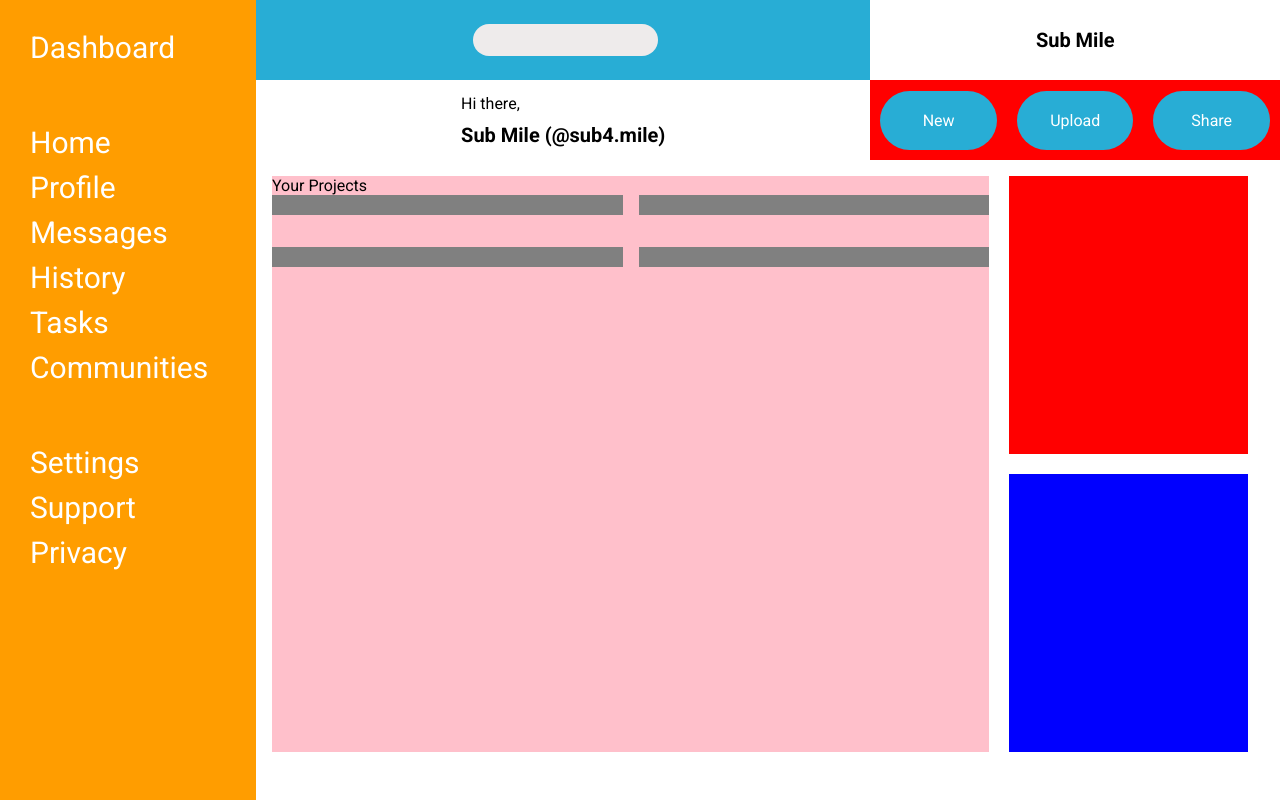
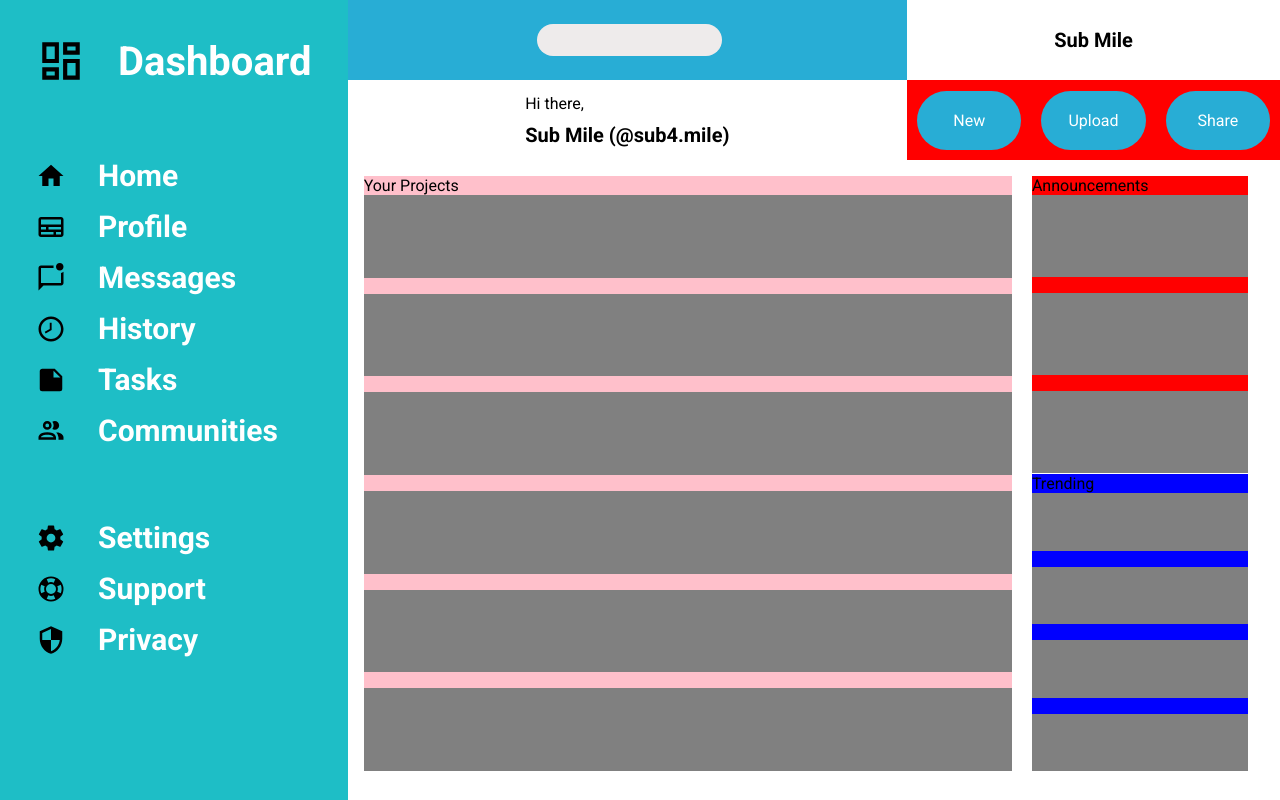
Before and after one commit to hhoot25/admin_dashboard, a plain HTML site: page index.html in a window 1280 px wide. Drawn offline with Linux system fonts and the light colour scheme.

Commit message:
add svg images to sidebar

```diff
--- a/index.html
+++ b/index.html
@@ -12,22 +12,50 @@
 <body>
     <div id="sidebar">
         <div class="branding">
-            <div class="icon item" ></div>
+            <div class="horizontal">
+                <svg width="50px" height="50px" xmlns="http://www.w3.org/2000/svg" viewBox="0 0 24 24"><title>view-dashboard-outline</title><path d="M19,5V7H15V5H19M9,5V11H5V5H9M19,13V19H15V13H19M9,17V19H5V17H9M21,3H13V9H21V3M11,3H3V13H11V3M21,11H13V21H21V11M11,15H3V21H11V15Z" /></svg>
                 <div class="dashboard item">Dashboard</div>
             </div>
+        </div>
         <div class="navigation">
-            <div class="home item" item>Home</div>
+            <div class="horizontal">
+                <svg height="30px" xmlns="http://www.w3.org/2000/svg" viewBox="0 0 24 24"><title>home</title><path d="M10,20V14H14V20H19V12H22L12,3L2,12H5V20H10Z" /></svg>
+                <div class="home item">Home</div>
+            </div>
+            <div class="horizontal">
+                <svg height="30px" xmlns="http://www.w3.org/2000/svg" viewBox="0 0 24 24"><title>id-card</title><path d="M4 4C2.89 4 2 4.89 2 6V18C2 19.11 2.89 20 4 20H20C21.11 20 22 19.11 22 18V6C22 4.89 21.11 4 20 4H4M4 6H20V10H4V6M4 12H8V14H4V12M10 12H20V14H10V12M4 16H14V18H4V16M16 16H20V18H16V16Z" /></svg>
                 <div class="profile item">Profile</div>
+            </div>
+            <div class="horizontal">
+                <svg height="30px" xmlns="http://www.w3.org/2000/svg" viewBox="0 0 24 24"><title>message-badge-outline</title><path d="M22 7V16C22 17.1 21.1 18 20 18H6L2 22V4C2 2.9 2.9 2 4 2H14.1C14 2.3 14 2.7 14 3S14 3.7 14.1 4H4V16H20V7.9C20.7 7.8 21.4 7.4 22 7M16 3C16 4.7 17.3 6 19 6S22 4.7 22 3 20.7 0 19 0 16 1.3 16 3Z" /></svg>
                 <div class="messages item">Messages</div>
+            </div>
+            <div class="horizontal">
+                <svg height="30px" xmlns="http://www.w3.org/2000/svg" viewBox="0 0 24 24"><title>clock-time-eight-outline</title><path d="M12 20C16.4 20 20 16.4 20 12S16.4 4 12 4 4 7.6 4 12 7.6 20 12 20M12 2C17.5 2 22 6.5 22 12S17.5 22 12 22C6.5 22 2 17.5 2 12C2 6.5 6.5 2 12 2M12.5 12.8L7.7 15.6L7 14.2L11 11.9V7H12.5V12.8Z" /></svg>
                 <div class="history item">History</div>
+            </div>
+            <div class="horizontal">
+                <svg height="30px" xmlns="http://www.w3.org/2000/svg" viewBox="0 0 24 24"><title>note</title><path d="M14,10V4.5L19.5,10M5,3C3.89,3 3,3.89 3,5V19A2,2 0 0,0 5,21H19A2,2 0 0,0 21,19V9L15,3H5Z" /></svg>
                 <div class="tasks item">Tasks</div>
+            </div>
+            <div class="horizontal">
+                <svg height="30px" xmlns="http://www.w3.org/2000/svg" viewBox="0 0 24 24"><title>account-multiple-outline</title><path d="M13.07 10.41A5 5 0 0 0 13.07 4.59A3.39 3.39 0 0 1 15 4A3.5 3.5 0 0 1 15 11A3.39 3.39 0 0 1 13.07 10.41M5.5 7.5A3.5 3.5 0 1 1 9 11A3.5 3.5 0 0 1 5.5 7.5M7.5 7.5A1.5 1.5 0 1 0 9 6A1.5 1.5 0 0 0 7.5 7.5M16 17V19H2V17S2 13 9 13 16 17 16 17M14 17C13.86 16.22 12.67 15 9 15S4.07 16.31 4 17M15.95 13A5.32 5.32 0 0 1 18 17V19H22V17S22 13.37 15.94 13Z" /></svg>
                 <div class="communities item">Communities</div>
             </div>
+        </div>
         <div class="setting">
+            <div class="horizontal">
+                <svg height="30px" xmlns="http://www.w3.org/2000/svg" viewBox="0 0 24 24"><title>cog</title><path d="M12,15.5A3.5,3.5 0 0,1 8.5,12A3.5,3.5 0 0,1 12,8.5A3.5,3.5 0 0,1 15.5,12A3.5,3.5 0 0,1 12,15.5M19.43,12.97C19.47,12.65 19.5,12.33 19.5,12C19.5,11.67 19.47,11.34 19.43,11L21.54,9.37C21.73,9.22 21.78,8.95 21.66,8.73L19.66,5.27C19.54,5.05 19.27,4.96 19.05,5.05L16.56,6.05C16.04,5.66 15.5,5.32 14.87,5.07L14.5,2.42C14.46,2.18 14.25,2 14,2H10C9.75,2 9.54,2.18 9.5,2.42L9.13,5.07C8.5,5.32 7.96,5.66 7.44,6.05L4.95,5.05C4.73,4.96 4.46,5.05 4.34,5.27L2.34,8.73C2.21,8.95 2.27,9.22 2.46,9.37L4.57,11C4.53,11.34 4.5,11.67 4.5,12C4.5,12.33 4.53,12.65 4.57,12.97L2.46,14.63C2.27,14.78 2.21,15.05 2.34,15.27L4.34,18.73C4.46,18.95 4.73,19.03 4.95,18.95L7.44,17.94C7.96,18.34 8.5,18.68 9.13,18.93L9.5,21.58C9.54,21.82 9.75,22 10,22H14C14.25,22 14.46,21.82 14.5,21.58L14.87,18.93C15.5,18.67 16.04,18.34 16.56,17.94L19.05,18.95C19.27,19.03 19.54,18.95 19.66,18.73L21.66,15.27C21.78,15.05 21.73,14.78 21.54,14.63L19.43,12.97Z" /></svg>
                 <div class="settings item">Settings</div>
+            </div>
+            <div class="horizontal">
+                <svg height="30px" xmlns="http://www.w3.org/2000/svg" viewBox="0 0 24 24"><title>lifebuoy</title><path d="M19.79,15.41C20.74,13.24 20.74,10.75 19.79,8.59L17.05,9.83C17.65,11.21 17.65,12.78 17.06,14.17L19.79,15.41M15.42,4.21C13.25,3.26 10.76,3.26 8.59,4.21L9.83,6.94C11.22,6.35 12.79,6.35 14.18,6.95L15.42,4.21M4.21,8.58C3.26,10.76 3.26,13.24 4.21,15.42L6.95,14.17C6.35,12.79 6.35,11.21 6.95,9.82L4.21,8.58M8.59,19.79C10.76,20.74 13.25,20.74 15.42,19.78L14.18,17.05C12.8,17.65 11.22,17.65 9.84,17.06L8.59,19.79M12,2A10,10 0 0,1 22,12A10,10 0 0,1 12,22A10,10 0 0,1 2,12A10,10 0 0,1 12,2M12,8A4,4 0 0,0 8,12A4,4 0 0,0 12,16A4,4 0 0,0 16,12A4,4 0 0,0 12,8Z" /></svg>
                 <div class="support item">Support</div>
+            </div>
+            <div class="horizontal">
+                <svg height="30px" xmlns="http://www.w3.org/2000/svg" viewBox="0 0 24 24"><title>security</title><path d="M12,12H19C18.47,16.11 15.72,19.78 12,20.92V12H5V6.3L12,3.19M12,1L3,5V11C3,16.55 6.84,21.73 12,23C17.16,21.73 21,16.55 21,11V5L12,1Z" /></svg>
                 <div class="privacy item">Privacy</div>
-
+            </div>
         </div>
     </div>
     <div id="header">
@@ -61,8 +89,23 @@
                 <div class="flashcard"></div>
             </div>
         </div>
-        <div id="announcements"></div>
-        <div id="trending"></div>
+        <div id="announcements">
+            <div class="title">Announcements</div>
+            <div id="announcements-box">
+                <div class="flashcard"></div>
+                <div class="flashcard"></div>
+                <div class="flashcard"></div>
+            </div>
+        </div>
+        <div id="trending">
+            <div class="title">Trending</div>
+            <div id="trending-box">
+                <div class="flashcard"></div>
+                <div class="flashcard"></div>
+                <div class="flashcard"></div>
+                <div class="flashcard"></div>
+            </div>
+        </div>
     </div>
 </body>
 </html>
--- a/style.css
+++ b/style.css
@@ -14,28 +14,34 @@ body{
     display:grid;
     grid-template-rows: 1fr 4fr 5fr;
     grid-template-columns:1fr;
-    background-color:rgb(255, 157, 0);
+    background-color:rgb(30, 190, 198);
     grid-row:1/3;
     grid-column:1/2;
     color:white;
     font-size:30px;
+    font-weight:bold;
 
 }
 
 #sidebar > *{
     margin:20px;
 }
-#sidebar .item{
-    margin:10px;
+.item{
+    margin-left:2rem;
 }
 
 .branding{
+    font-size:40px;
     grid-row:1/2;
     grid-column:1/2;
 
 }
-.navigation{
+.horizontal{
+    display:flex;
+    align-items:center;
+    margin:1rem;
 }
+
 
 #header{
     display:grid;
@@ -124,9 +130,20 @@ body{
 
 #flash-box{
     display:grid;
-    grid-template-columns:repeat(2,1fr);
-    grid-template-rows:20px 1fr 20px;
-    height:1fr;
+    grid-template-columns:repeat(auto-fit, minmax(500px,1fr));
+    height:100%;
+    gap:1rem;
+}
+
+#announcements-box{
+    display:grid;
+    height:100%;
+    gap:1rem;
+}
+
+#trending-box{
+    display:grid;
+    height:100%;
     gap:1rem;
 }
 
```
Lines whose indentation alone changed are shown as unchanged.
